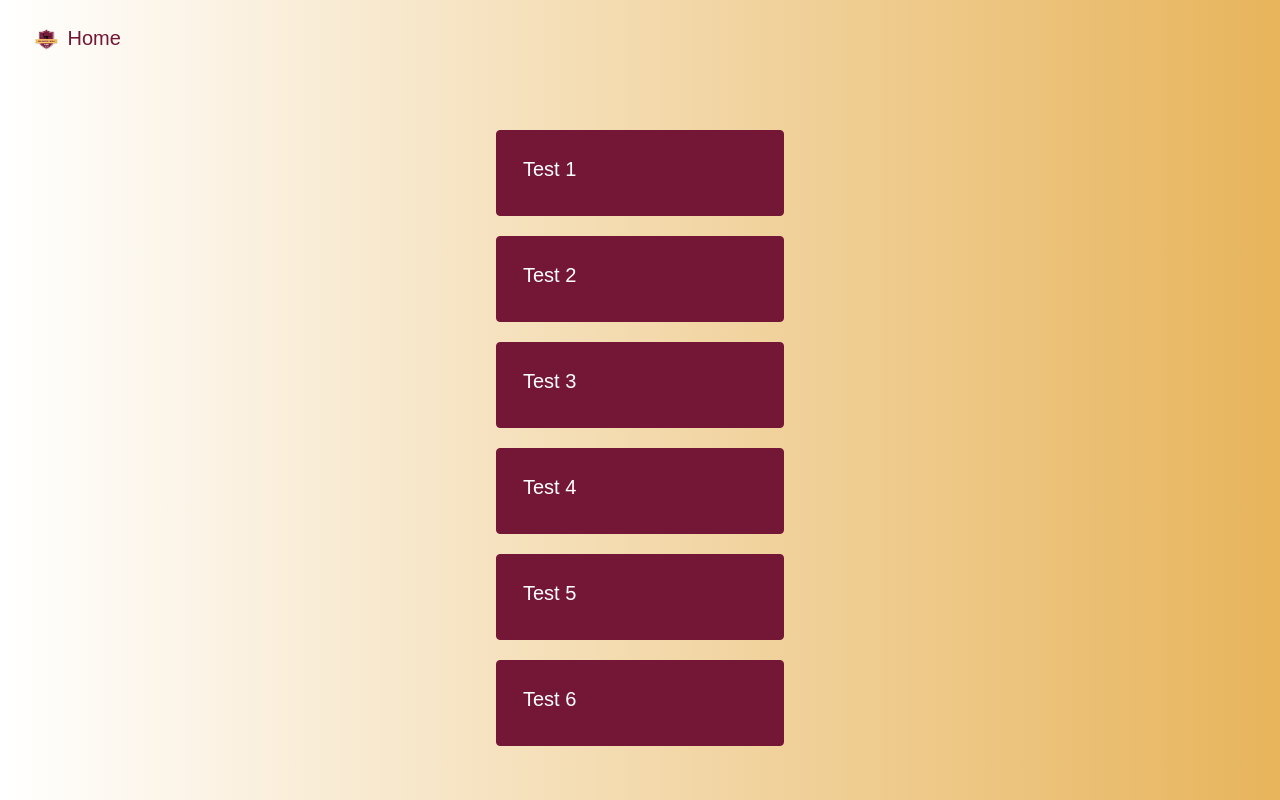
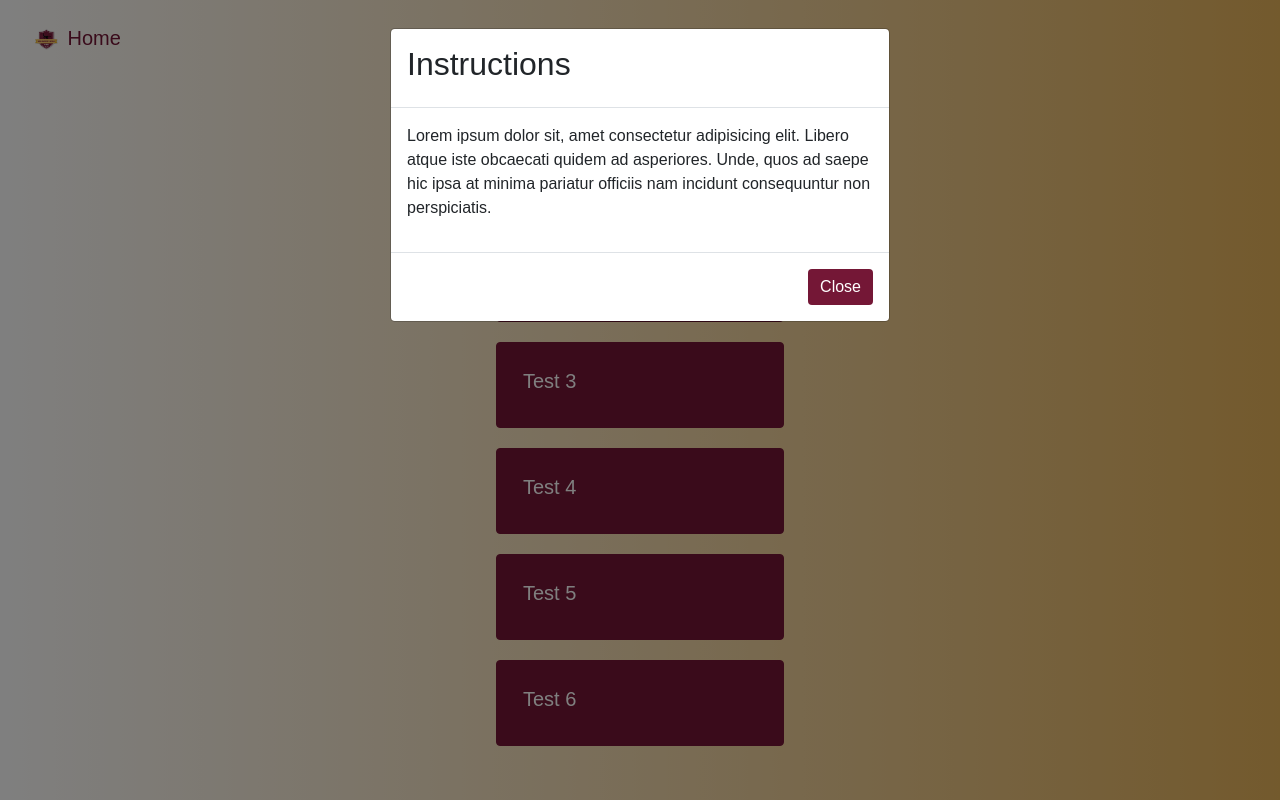
Before and after one commit to AlecGilbertsen/SeniorProjectPrototype, a plain HTML site: page participant-tests/transitivity-pretest.html in a window 1280 px wide. Drawn offline with nearby package versions, Linux system fonts and the light colour scheme.

Commit message:
Update transitivity-pretest.html

```diff
--- a/participant-tests/transitivity-pretest.html
+++ b/participant-tests/transitivity-pretest.html
@@ -9,6 +9,10 @@
     <!-- Bootstrap CSS -->
     <link href="https://cdn.jsdelivr.net/npm/bootstrap@5.0.2/dist/css/bootstrap.min.css" rel="stylesheet" integrity="sha384-EVSTQN3/azprG1Anm3QDgpJLIm9Nao0Yz1ztcQTwFspd3yD65VohhpuuCOmLASjC" crossorigin="anonymous">
     <link rel="stylesheet" href="/styles.css">
+   <!-- Popup box -->
+   <link rel="stylesheets" href="https://maxcdn.bootstrapcdn.com/bootstrap/3.4.1/css/bootstrap.min.css">
+   <script src="https://ajax.googleapis.com/ajax/libs/jquery/3.7.1/jquery.min.js"></script>
+   <script src="https://maxcdn.bootstrapcdn.com/bootstrap/3.4.1/js/bootstrap.min.js"></script>
 </head>
 <body>
     <nav class="navbar navbar-light">
@@ -19,6 +23,25 @@
            </a>
         </div>
      </nav>
+      <!--  -->
+      <div id="popupModal" class="modal fade" role="dialog">
+      <div class="modal-dialog">
+            <div class="modal-content">
+               <div class="modal-header">
+                  <h2>Instructions</h2>
+               </div>
+               <div class="modal-body">
+                  <p>
+                        Lorem ipsum dolor sit, amet consectetur adipisicing elit. Libero atque iste obcaecati quidem ad asperiores. Unde, quos ad saepe hic ipsa at minima pariatur officiis nam incidunt consequuntur non perspiciatis.
+                  </p>
+               </div>
+               <div class="modal-footer">
+                  <button type="button" class="btn btn-danger" data-dismiss="modal" style="background-color: #741736; border: none; color: white;" >Close</button>
+               </div>
+            </div>
+      </div>
+   </div>
+   <!--  -->
      <div class="center">
         <a class="card" href="/transitivity-pretest/test1.html" class="card-link" style="background-color: #741736; color: black; width: 18rem; color: white; border-color: #741736;">
            <div class="card-body">
@@ -53,5 +76,12 @@
      </div>
     <!-- Option 1: Bootstrap Bundle with Popper -->
     <script src="https://cdn.jsdelivr.net/npm/bootstrap@5.0.2/dist/js/bootstrap.bundle.min.js" integrity="sha384-MrcW6ZMFYlzcLA8Nl+NtUVF0sA7MsXsP1UyJoMp4YLEuNSfAP+JcXn/tWtIaxVXM" crossorigin="anonymous"></script>
+    <script type="text/javascript">
+      $(document).ready(function() {
+          setTimeout(function(){
+              $("#popupModal").modal("show");
+          }, 500); // time in milliseconds
+      });
+  </script>
 </body>
 </html>
```
